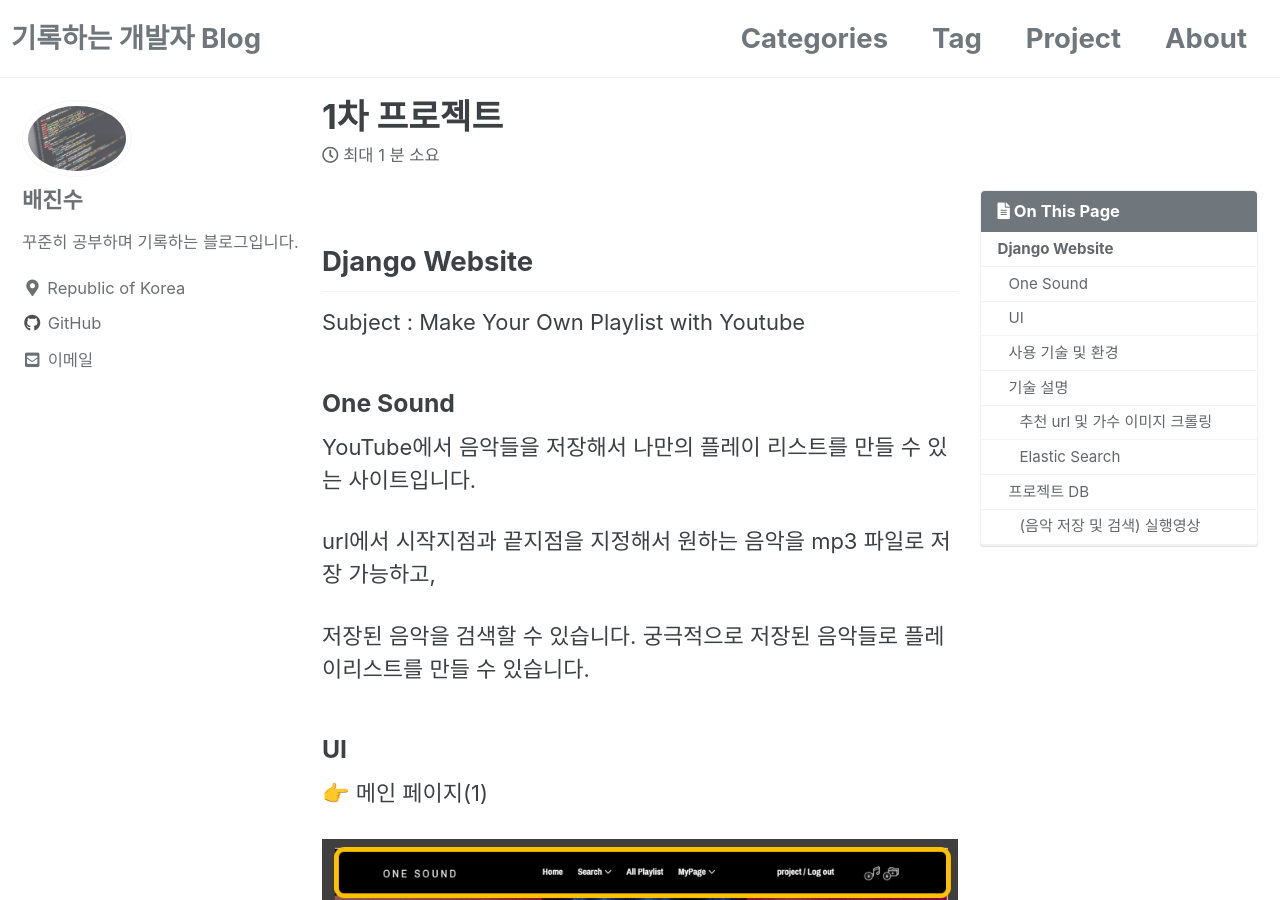
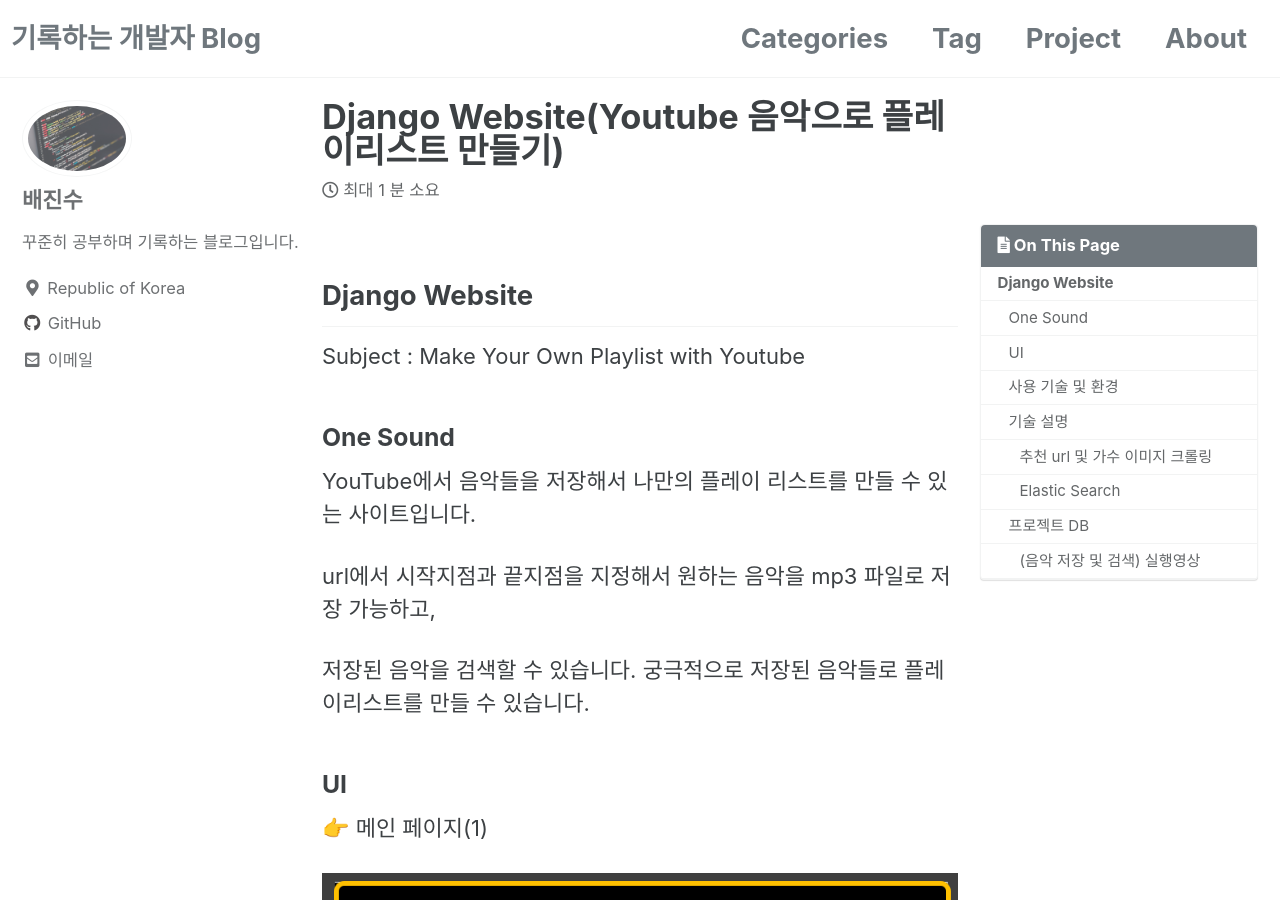
Before and after one commit to baejinsoo/baejinsoo.github.io, a Jekyll site: the page built from _posts/Project/2021-1-13-Project-01.md, in a window 1280 px wide and 900 px high. Built offline with Jekyll 4.4.1, drawn with Linux system fonts in a browser that asks for light colours; cached includes are drawn as plain includes; comment, search, counter and statistics services are not loaded.

Commit message:
포스트 제목 수정

```diff
--- a/_posts/Project/2021-1-13-Project-01.md
+++ b/_posts/Project/2021-1-13-Project-01.md
@@ -1,5 +1,5 @@
 ---
-title: "1차 프로젝트"
+title: "Django Website(Youtube 음악으로 플레이리스트 만들기)"
 excerpt: "융복합 프로젝트형 클라우드 서비스 개발"
 categories:
   - Project
```
